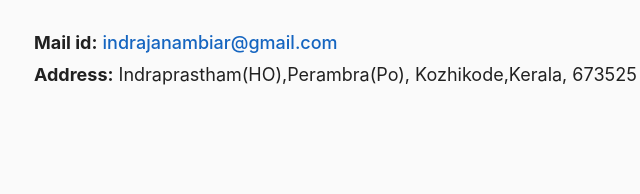
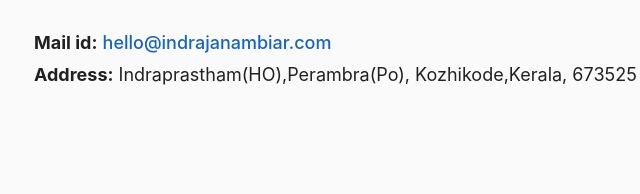
Before and after one commit to indrajanambiar/indrajanambiar.github.io, a plain HTML site: page contact/index.html in a window 1280 px wide. Shown: the part 201-395 px from the top of the page, 176-816 px from the left. Drawn offline with Linux system fonts and the light colour scheme.

Commit message:
changed mailid

```diff
--- a/contact/index.html
+++ b/contact/index.html
@@ -13,15 +13,15 @@
 
 
 <meta name="author" content="Indraja Nambiar">
-<meta name="description" content="Mail id: indrajanambiar@gmail.com Address: Indraprastham(HO),Perambra(Po), Kozhikode,Kerala, 673525">
+<meta name="description" content="Mail id: hello@indrajanambiar.com Address: Indraprastham(HO),Perambra(Po), Kozhikode,Kerala, 673525">
 <meta name="keywords" content="blog,developer,personal">
 
 <meta name="twitter:card" content="summary"/>
 <meta name="twitter:title" content="Contact"/>
-<meta name="twitter:description" content="Mail id: indrajanambiar@gmail.com Address: Indraprastham(HO),Perambra(Po), Kozhikode,Kerala, 673525"/>
+<meta name="twitter:description" content="Mail id: hello@indrajanambiar.com Address: Indraprastham(HO),Perambra(Po), Kozhikode,Kerala, 673525"/>
 
 <meta property="og:title" content="Contact" />
-<meta property="og:description" content="Mail id: indrajanambiar@gmail.com Address: Indraprastham(HO),Perambra(Po), Kozhikode,Kerala, 673525" />
+<meta property="og:description" content="Mail id: hello@indrajanambiar.com Address: Indraprastham(HO),Perambra(Po), Kozhikode,Kerala, 673525" />
 <meta property="og:type" content="article" />
 <meta property="og:url" content="http://indrajanambiar.github.io/contact/" /><meta property="article:section" content="" />
 <meta property="article:published_time" content="2023-03-29T13:49:35+05:30" />
@@ -142,7 +142,7 @@
       </h1>
     </header>
 
-    <p><strong>Mail id:</strong> <a href="mailto:indrajanambiar@gmail.com" >indrajanambiar@gmail.com</a>               <br>
+    <p><strong>Mail id:</strong> <a href="mailto:hello@indrajanambiar.com" >hello@indrajanambiar.com</a>               <br>
 <strong>Address:</strong> Indraprastham(HO),Perambra(Po), Kozhikode,Kerala, 673525</p>
 
   </article>
--- a/index.xml
+++ b/index.xml
@@ -12,7 +12,7 @@
       <pubDate>Wed, 29 Mar 2023 13:49:35 +0530</pubDate>
 
       <guid>http://indrajanambiar.github.io/contact/</guid>
-      <description>Mail id: indrajanambiar@gmail.com Address: Indraprastham(HO),Perambra(Po), Kozhikode,Kerala, 673525</description>
+      <description>Mail id: hello@indrajanambiar.com Address: Indraprastham(HO),Perambra(Po), Kozhikode,Kerala, 673525</description>
     </item>
 
     <item>
```
Also changed, not shown: favicon.ico (added), img/logo.png (added), 2 other files.
